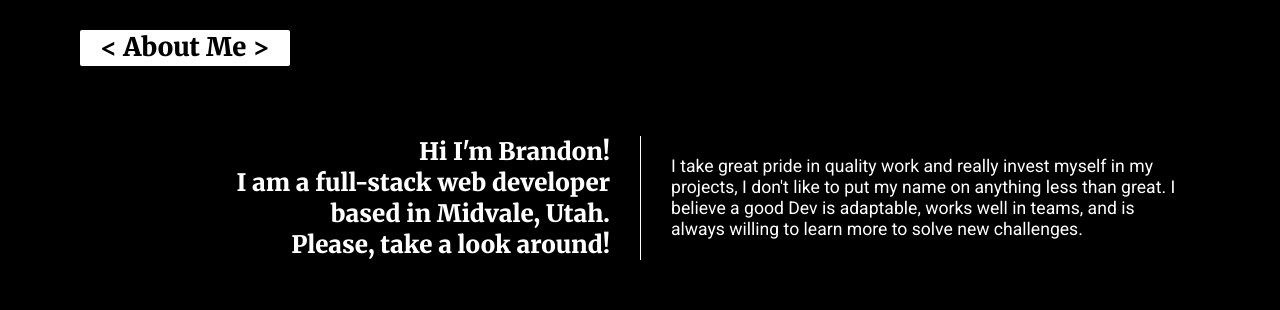
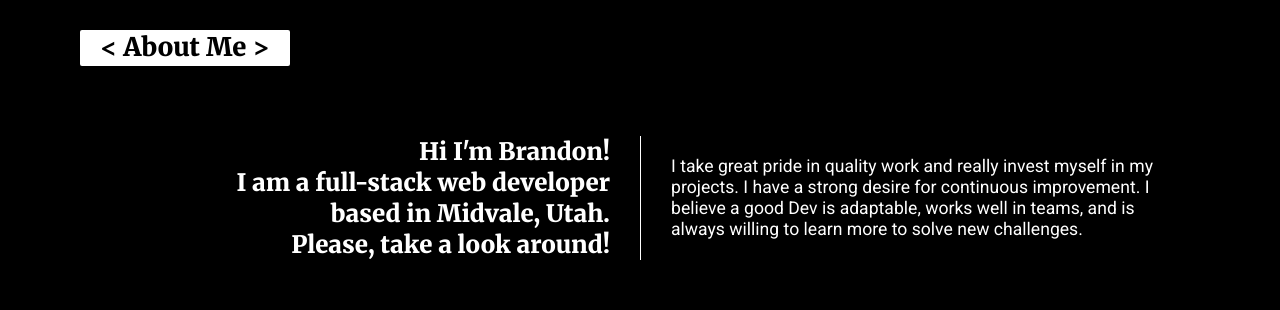
Before and after one commit to BrandonHarrison01/portfolio, a React (Create React App) app: page / in a window 1280 px wide. Shown: the part 1280-1590 px from the top of the page. Built offline with nearby package versions, Linux system fonts and the light colour scheme.

Commit message:
revised about statement

```diff
--- a/src/components/About.js
+++ b/src/components/About.js
@@ -18,7 +18,7 @@ function About() {
         </h2>
         <p>
           I take great pride in quality work and really invest myself in my
-          projects, I don't like to put my name on anything less than great. I
+          projects. I have a strong desire for continuous improvement. I
           believe a good Dev is adaptable, works well in teams, and is always
           willing to learn more to solve new challenges.
         </p>
```
